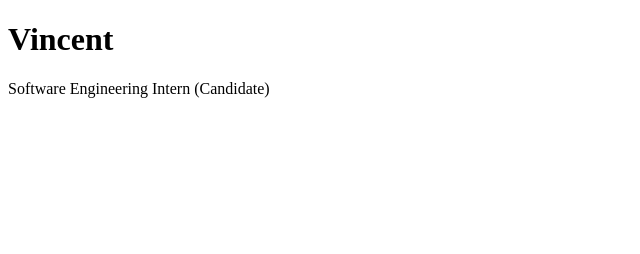
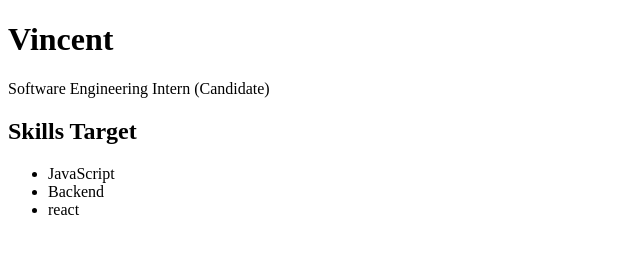
Before and after one commit to vincent-colin-tionando/web-learning-day-1, a plain HTML site: page index.html in a window 1280 px wide. Shown: the whole page, without its empty margins (0-640 px from the left). Drawn offline with Linux system fonts and the light colour scheme.

Commit message:
Add Skills Target section

```diff
--- a/index.html
+++ b/index.html
@@ -8,5 +8,12 @@
 <body>
     <h1>Vincent</h1>
     <p>Software Engineering Intern (Candidate)</p>
+
+    <h2>Skills Target</h2>
+    <ul>
+        <li>JavaScript</li>
+        <li>Backend</li>
+        <li>react</li>
+    </ul>
 </body>
 </html>
```
